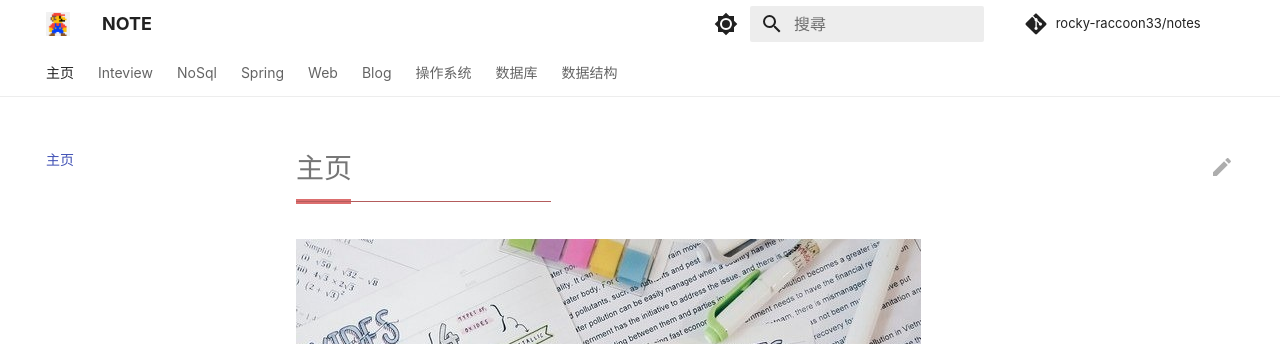
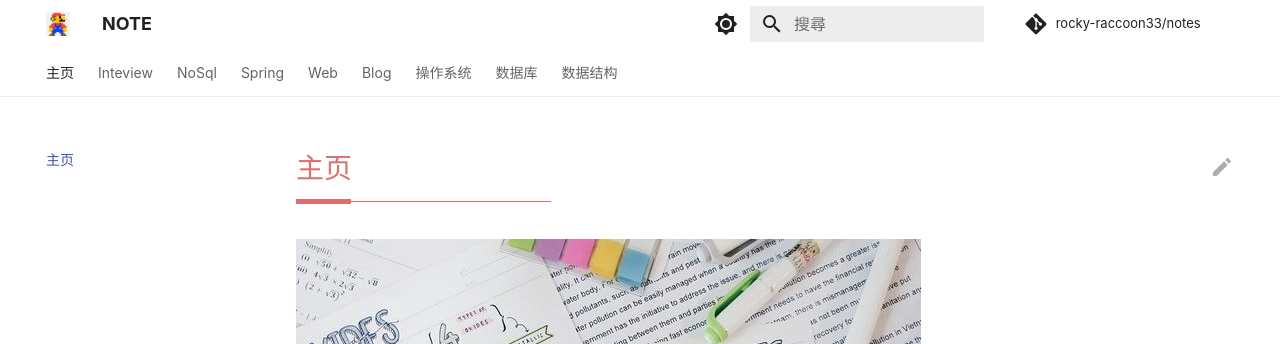
Before and after one commit to rocky-raccoon33/notes, an MkDocs documentation site: the page built from docs/index.md, in a window 1280 px wide. Shown: the top 344 px of the page. Built offline with MkDocs 1.6.1 and Material for MkDocs 9.7.7, drawn with Linux system fonts in a browser that asks for light colours; some web fonts are replaced; comment, search, counter and statistics services are not loaded.

Commit message:
font color

```diff
--- a/docs/stylesheets/extra.css
+++ b/docs/stylesheets/extra.css
@@ -1,5 +1,6 @@
 .md-typeset h1 {
 	font-size: 28px;
+	color: #dc6e6e;
 	font-weight: 500;
 	letter-spacing: 0;
 	line-height: 1.5em;
@@ -25,5 +26,5 @@
 	height: 1px;
 	width: 95%;
 	max-width: 255px;
-	background-color: #b45c5c;
+	background-color: #dc6e6e;
 }
```
